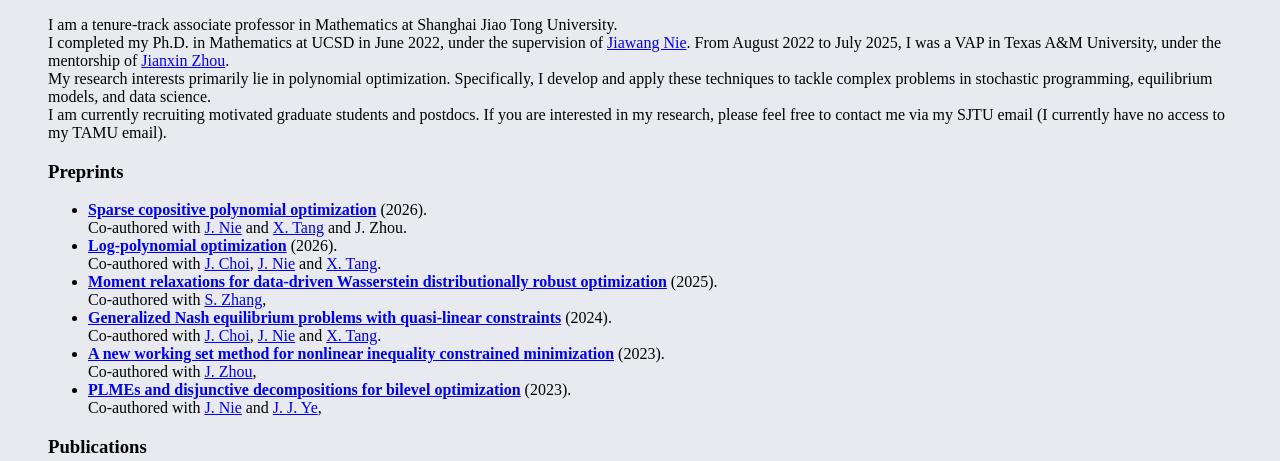
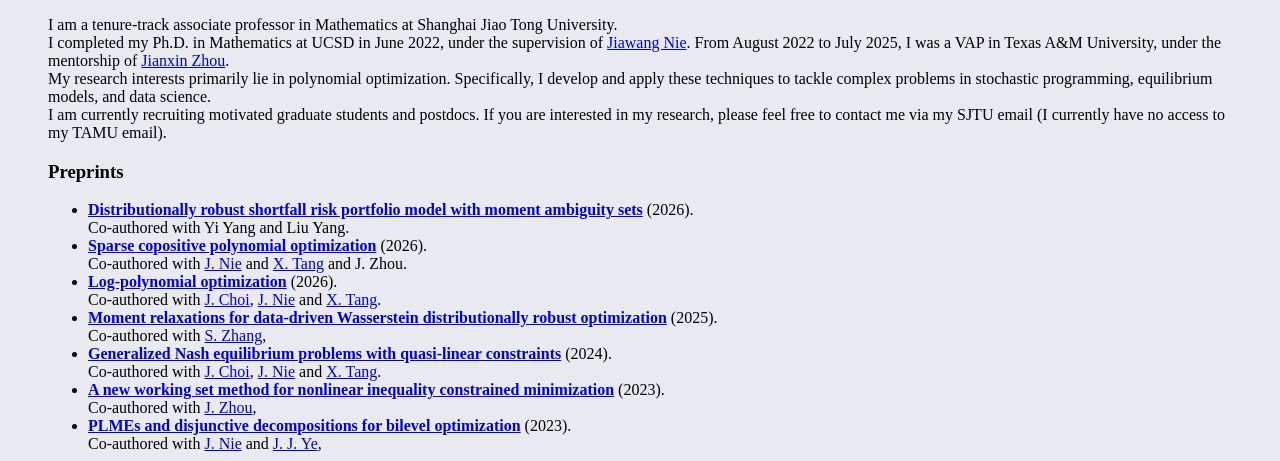
Before and after one commit to fyjjtsgs-arch/suzhong, a plain HTML site: page index.html in a window 1280 px wide. Shown: the part 378-839 px from the top of the page. Drawn offline with Linux system fonts and the light colour scheme.

Commit message:
Update index.html

```diff
--- a/index.html
+++ b/index.html
@@ -38,6 +38,9 @@
 
 <h3>Preprints</h3>
 <ul>
+
+<li><strong><a href="https://arxiv.org/abs/2606.05996">Distributionally robust shortfall risk portfolio model with moment ambiguity sets</a></strong> (2026).<br>
+Co-authored with Yi Yang and Liu Yang.</li>
 
 <li><strong><a href="https://arxiv.org/abs/2604.00180">Sparse copositive polynomial optimization</a></strong> (2026).<br>
 Co-authored with <a href="http://www.math.ucsd.edu/~njw/">J. Nie</a> and <a href="https://www.math.hkbu.edu.hk/~xdtang/">X. Tang</a> and J. Zhou.</li>
```
